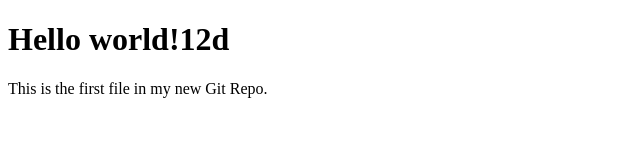
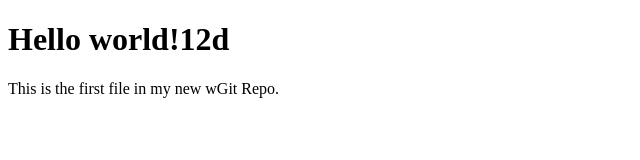
Before and after one commit to JoelCS778/hi, a plain HTML site: page index.html in a window 1280 px wide. Shown: the full height of the page, 0-640 px from the left. Drawn offline with Linux system fonts and the light colour scheme.

Commit message:
new update

```diff
--- a/index.html
+++ b/index.html
@@ -6,7 +6,7 @@
 <body>
 
 <h1>Hello world!12d</h1>
-<p>This is the first file in my new Git Repo.</p>
+<p>This is the first file in my new wGit Repo.</p>
 
 </body>
 </html>
```
